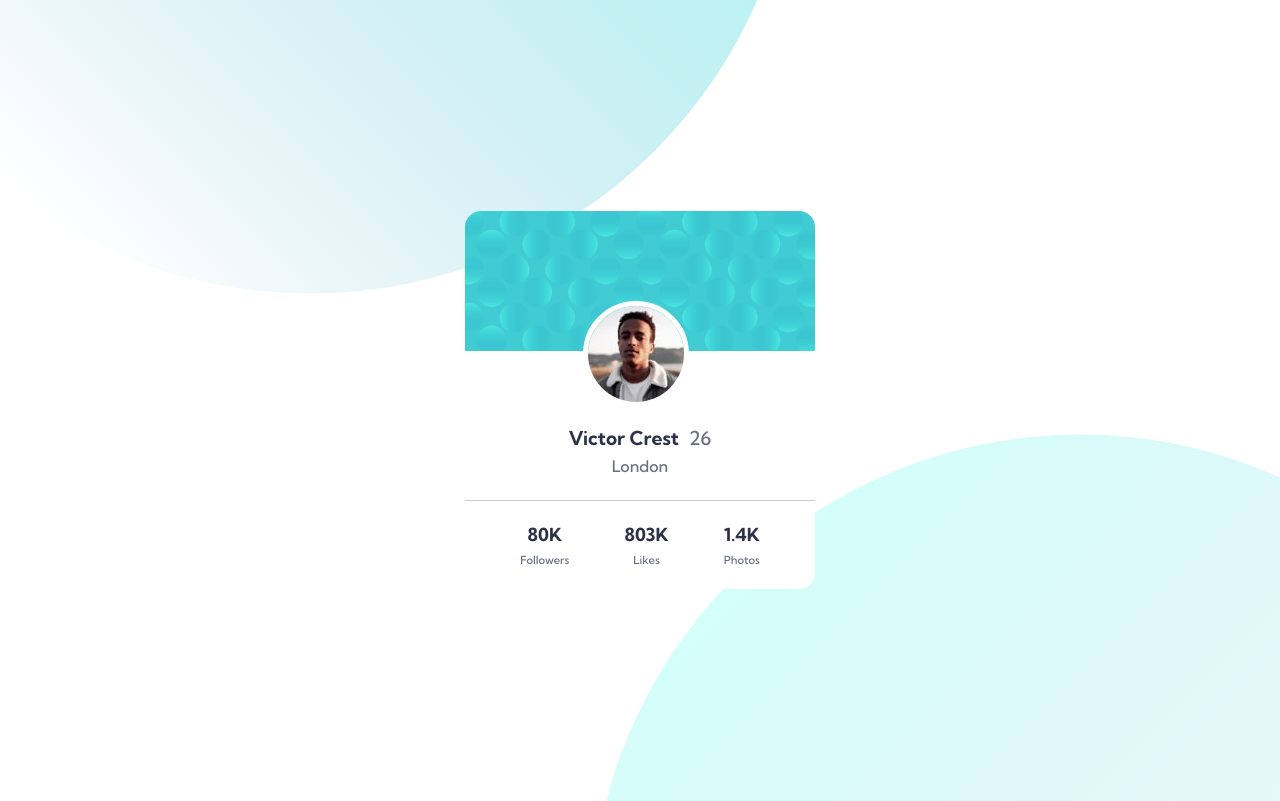
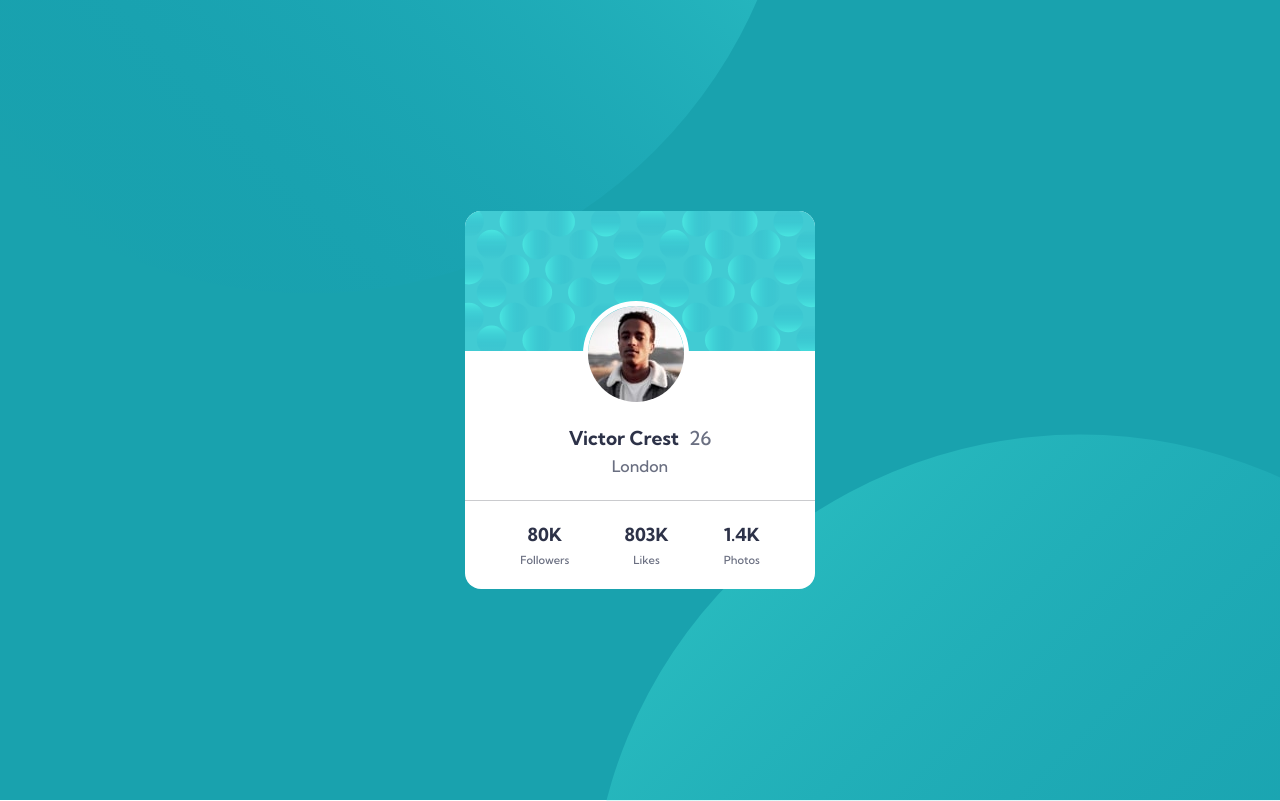
Before and after one commit to AnuRobo/Profile-card-component, a plain HTML site: page index.html in a window 1280 px wide. Shown: the top 801 px of the page. Drawn offline with Linux system fonts and the light colour scheme.

Commit message:
Update style.css

```diff
--- a/css/style.css
+++ b/css/style.css
@@ -7,7 +7,6 @@
 
 /*===========Layout==========*/
 body{
-    min-height: 100vh;
     margin: 0;
     font-family: "kumbh Sans",sans-serif;
     font-size: 18px;
@@ -15,7 +14,6 @@ body{
     overflow: hidden;
 }
 section{
-    padding:0 1.2em
     background: var(--Dark-cyan);
     min-height: 100vh;
     display: flex;
@@ -25,7 +23,7 @@ section{
 
 .card{
     min-height: 100%;
-    min-width: 100%;
+    max-width: 100%;
     background-color: #ffffff;
     text-align: center;
     position: relative;
```
